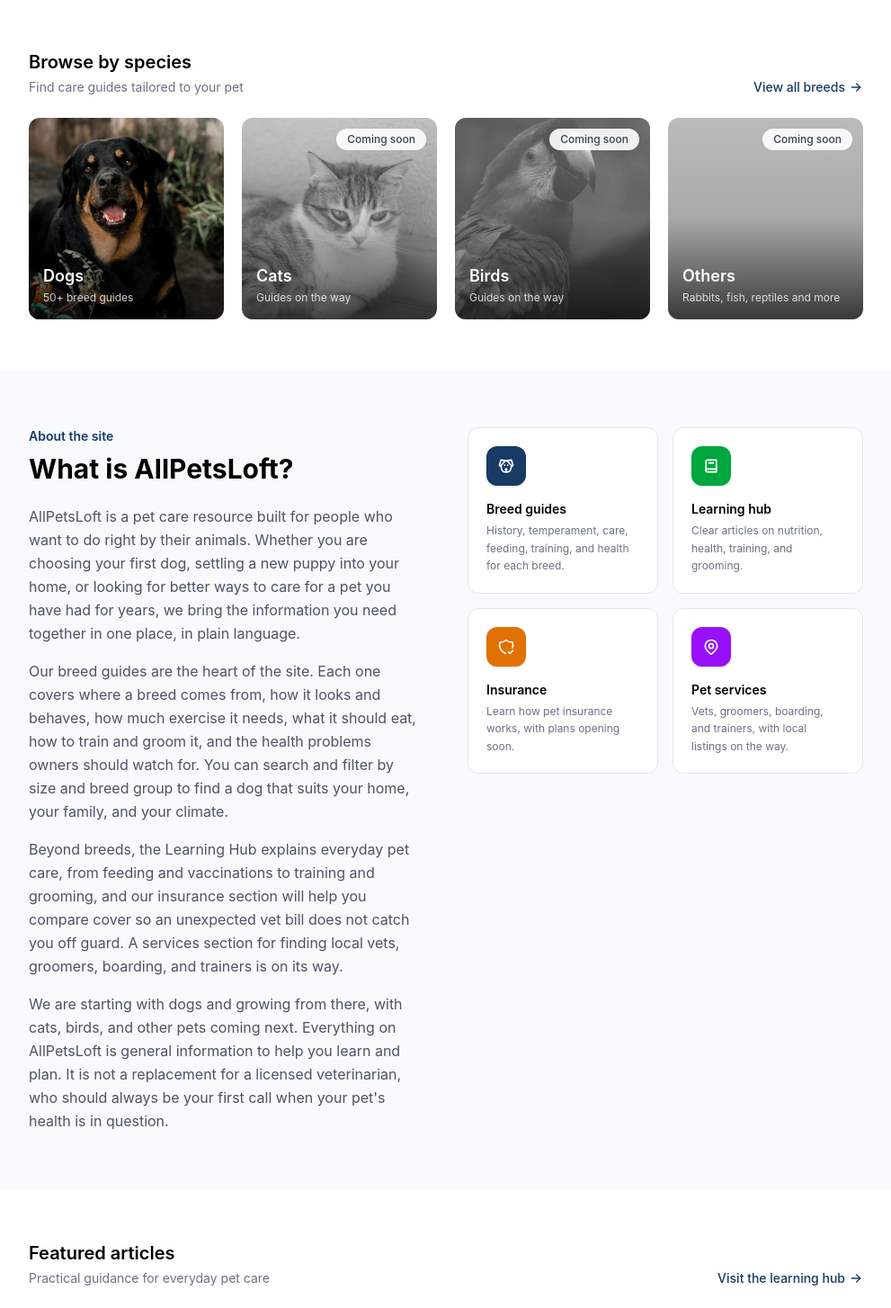
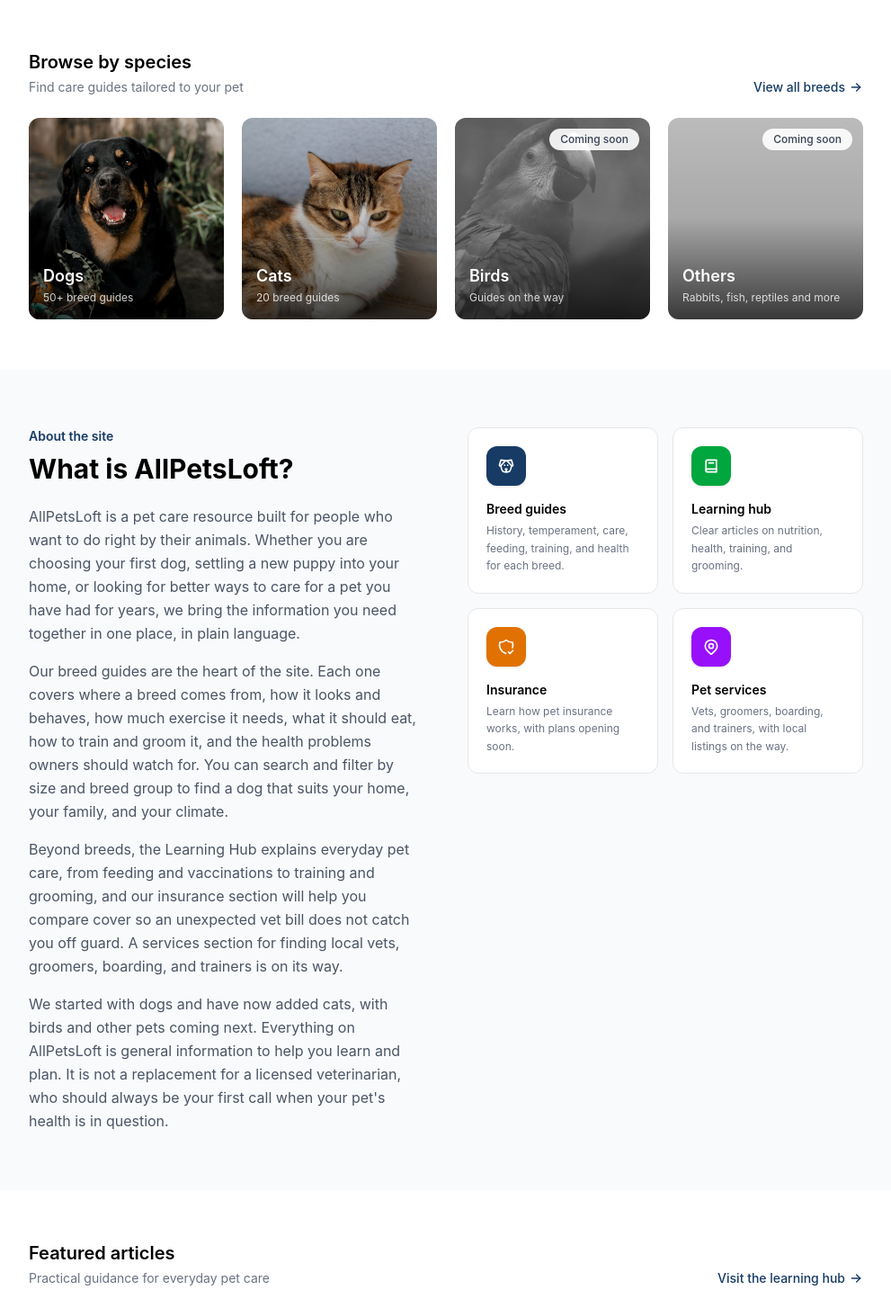
Before and after one commit to Tobi200-blip/PetWell, a React (Vite) app: page / in a window 1280 px wide. Shown: the part 687-2141 px from the top of the page at 90% size, without its empty margins (144-1135 px from the left). Built offline with nearby package versions, Linux system fonts and the light colour scheme; no server answers; grey boxes are pictures that could not be loaded.

Commit message:
Update Home.jsx

```diff
--- a/src/components/Home.jsx
+++ b/src/components/Home.jsx
@@ -8,6 +8,7 @@ import catsImg from '../assets/categories/cats.jpg';
 import birdsImg from '../assets/categories/birds.jpg';
 import othersImg from '../assets/categories/others.png';
 import { getFeaturedArticles, getArticles, getCategories } from '../services/articleService';
+import { getCatCounts } from '../services/catService';
 import { getBreedCounts } from '../services/breedService';
 import { getCategoryMeta } from '../utils/articleCategories';
 import { getArticleImage } from '../utils/articleImages';
@@ -29,11 +30,12 @@ const counts = getBreedCounts();
 const roundedBreeds =
   counts.total >= 10 ? `${Math.floor(counts.total / 10) * 10}+` : String(counts.total);
 const articleCount = getArticles().length;
+const catCount = getCatCounts().total;
 const topicCount = getCategories().length;
 
 const species = [
   { image: dogsImg, label: "Dogs", desc: `${roundedBreeds} breed guides`, to: "/breeds", available: true },
-  { image: catsImg, label: "Cats", desc: "Guides on the way", to: null, available: false },
+  { image: catsImg, label: "Cats", desc: `${catCount} breed guides`, to: "/cats", available: true },
   { image: birdsImg, label: "Birds", desc: "Guides on the way", to: null, available: false },
   { image: othersImg, label: "Others", desc: "Rabbits, fish, reptiles and more", to: null, available: false },
 ];
@@ -153,7 +155,7 @@ export default function Home() {
                 Beyond breeds, the Learning Hub explains everyday pet care, from feeding and vaccinations to training and grooming, and our insurance section will help you compare cover so an unexpected vet bill does not catch you off guard. A services section for finding local vets, groomers, boarding, and trainers is on its way.
               </p>
               <p>
-                We are starting with dogs and growing from there, with cats, birds, and other pets coming next. Everything on AllPetsLoft is general information to help you learn and plan. It is not a replacement for a licensed veterinarian, who should always be your first call when your pet's health is in question.
+                We started with dogs and have now added cats, with birds and other pets coming next. Everything on AllPetsLoft is general information to help you learn and plan. It is not a replacement for a licensed veterinarian, who should always be your first call when your pet's health is in question.
               </p>
             </div>
           </div>
```
